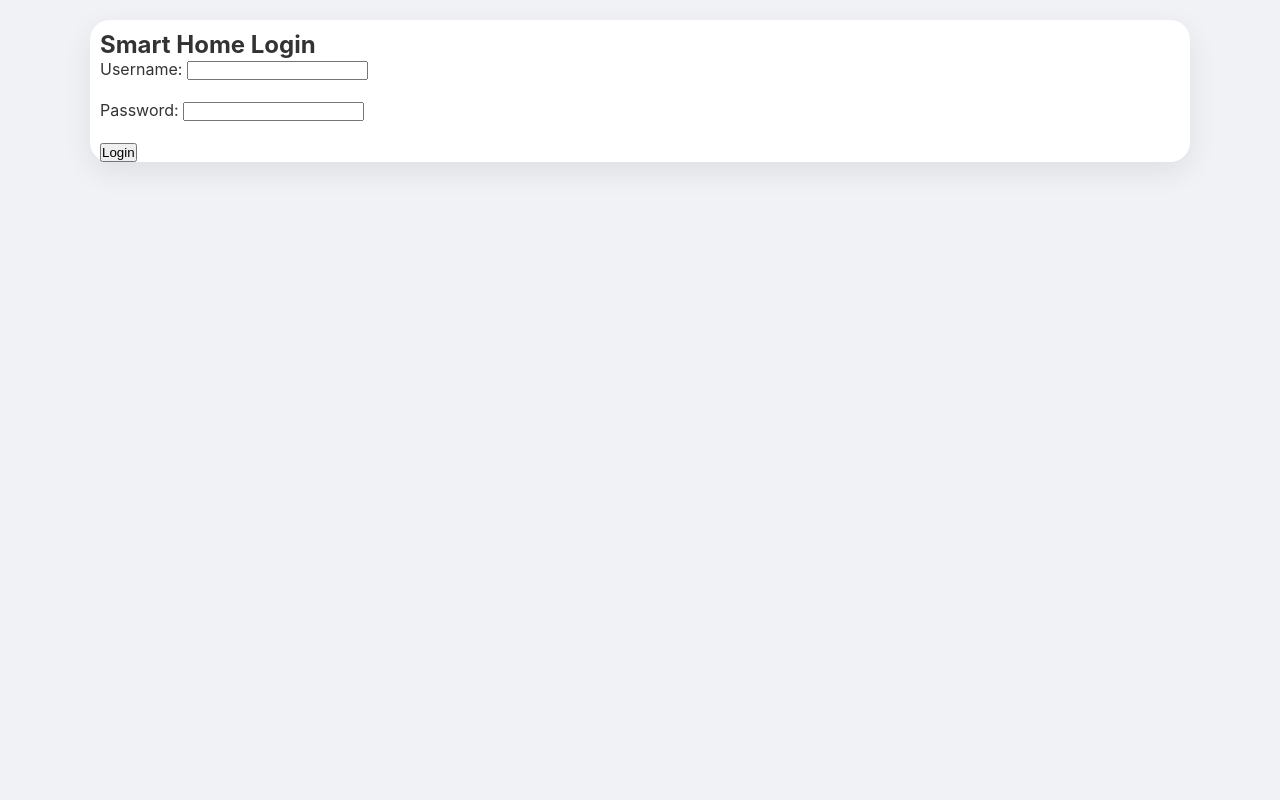
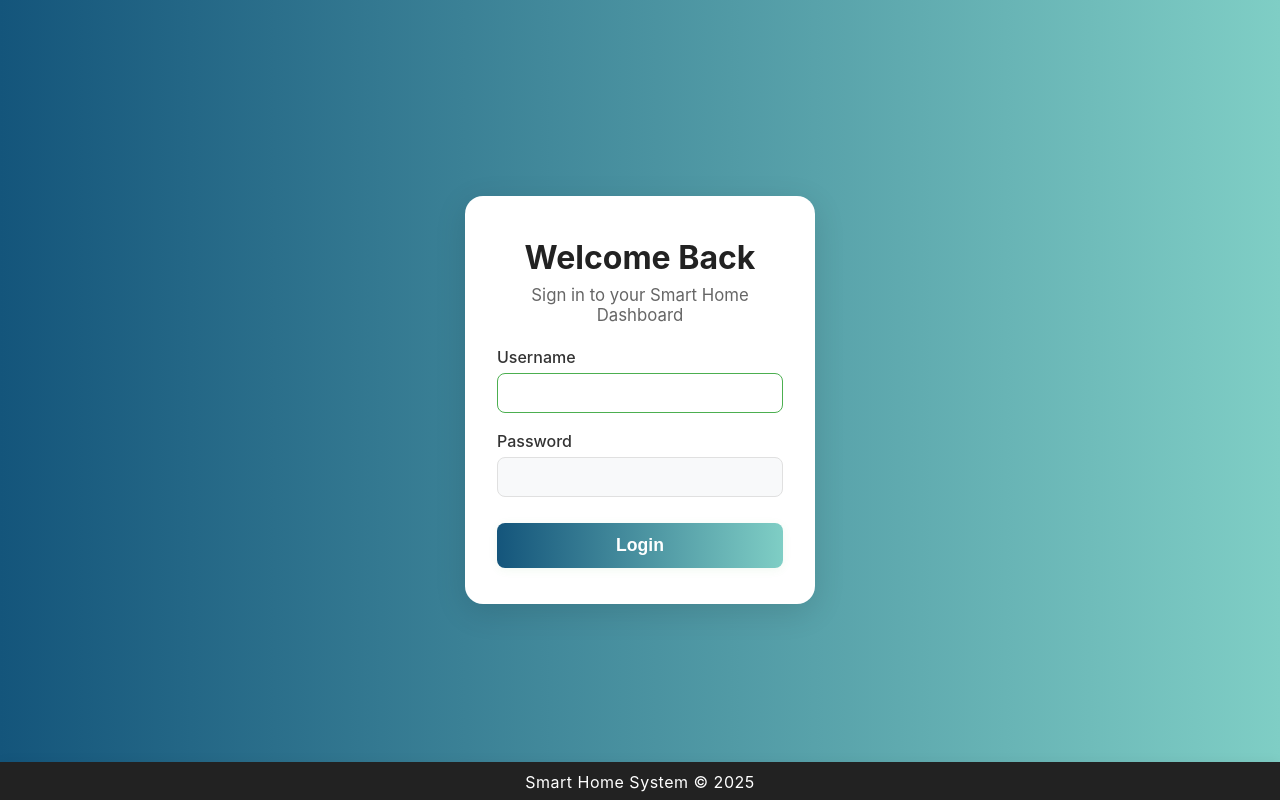
Before and after one commit to CyFer47/Home_automation_system, a Flask app: page /login in a window 1280 px wide. Run offline with Flask 3, Linux system fonts and the light colour scheme.

Commit message:
Finalize web dashboard

```diff
--- a/static/style.css
+++ b/static/style.css
@@ -2,7 +2,7 @@
 
 body {
     font-family: 'Inter', -apple-system, BlinkMacSystemFont, 'Segoe UI', Roboto, sans-serif;
-    background: #f0f2f5;
+    background: linear-gradient(90deg, #14557B 0%, #7FCEC5 100%);
     min-height: 100vh;
     padding: 20px;
     color: #333;
@@ -654,3 +654,109 @@ h1 { font-size: 2.2rem; font-weight: 700; color: #333; }
   body {
     padding-bottom: 48px; /* Prevent content from being hidden by footer */
   }
+
+  .login-bg {
+    min-height: 100vh;
+    width: 100vw;
+    background: linear-gradient(90deg, #14557B 0%, #7FCEC5 100%);
+    display: flex;
+    align-items: center;
+    justify-content: center;
+    position: fixed;
+    top: 0; left: 0;
+    z-index: 1;
+  }
+
+  .login-card {
+    background: #fff;
+    border-radius: 18px;
+    box-shadow: 0 8px 32px rgba(0,0,0,0.12);
+    padding: 42px 32px 36px 32px;
+    max-width: 350px;
+    width: 100%;
+    text-align: center;
+    margin: 40px 0;
+    z-index: 2;
+  }
+
+  .login-title {
+    font-size: 2rem;
+    font-weight: 700;
+    color: #222;
+    margin-bottom: 8px;
+  }
+
+  .login-subtitle {
+    color: #666;
+    font-size: 1.05rem;
+    margin-bottom: 22px;
+  }
+
+  .login-error {
+    color: #e53935;
+    margin-bottom: 16px;
+    font-size: 1rem;
+  }
+
+  .login-form {
+    display: flex;
+    flex-direction: column;
+    gap: 18px;
+  }
+
+  .input-group {
+    display: flex;
+    flex-direction: column;
+    align-items: flex-start;
+    gap: 6px;
+  }
+
+  .input-group label {
+    font-size: 1rem;
+    color: #333;
+    font-weight: 500;
+  }
+
+  .input-group input {
+    width: 100%;
+    padding: 10px 12px;
+    border: 1.5px solid #e0e0e0;
+    border-radius: 8px;
+    font-size: 1rem;
+    background: #f8f9fa;
+    transition: border-color 0.2s;
+  }
+
+  .input-group input:focus {
+    border-color: #4caf50;
+    outline: none;
+    background: #fff;
+  }
+
+  .login-btn {
+    margin-top: 8px;
+    padding: 12px 0;
+    background: linear-gradient(90deg, #14557B 0%, #7FCEC5 100%);
+    color: #fff;
+    font-size: 1.1rem;
+    font-weight: 600;
+    border: none;
+    border-radius: 8px;
+    cursor: pointer;
+    box-shadow: 0 2px 10px rgba(76,175,80,0.08);
+    transition: background 0.2s;
+  }
+
+  .login-btn:hover {
+
+    background: #14557B;
+  }
+
+  /* Responsive */
+  @media (max-width: 480px) {
+    .login-card {
+      padding: 28px 8px 24px 8px;
+      max-width: 95vw;
+    }
+    .login-title { font-size: 1.4rem; }
+  }
--- a/templates/login.html
+++ b/templates/login.html
@@ -1,21 +1,24 @@
-<!DOCTYPE html>
-<html lang="en">
-<head>
-    <meta charset="UTF-8">
-    <title>Smart Home Login</title>
-    <link rel="stylesheet" href="{{ url_for('static', filename='style.css') }}">
-</head>
-<body>
-    <div class="dashboard-container">
-        <h2>Smart Home Login</h2>
-        {% if error %}
-            <p style="color:red;">{{ error }}</p>
-        {% endif %}
-        <form method="POST">
-            <label>Username: <input type="text" name="username" required></label><br><br>
-            <label>Password: <input type="password" name="password" required></label><br><br>
-            <button type="submit">Login</button>
-        </form>
-    </div>
-</body>
-</html>
+{% extends "base.html" %}
+{% block title %}Smart Home Login{% endblock %}
+{% block content %}
+<div class="login-bg">
+  <div class="login-card">
+    <h2 class="login-title">Welcome Back</h2>
+    <p class="login-subtitle">Sign in to your Smart Home Dashboard</p>
+    {% if error %}
+      <p class="login-error">{{ error }}</p>
+    {% endif %}
+    <form method="POST" class="login-form">
+      <div class="input-group">
+        <label for="username">Username</label>
+        <input type="text" id="username" name="username" required autocomplete="username" autofocus>
+      </div>
+      <div class="input-group">
+        <label for="password">Password</label>
+        <input type="password" id="password" name="password" required autocomplete="current-password">
+      </div>
+      <button type="submit" class="login-btn">Login</button>
+    </form>
+  </div>
+</div>
+{% endblock %}
```
Also changed, not shown: data/intrusion_log.csv.
